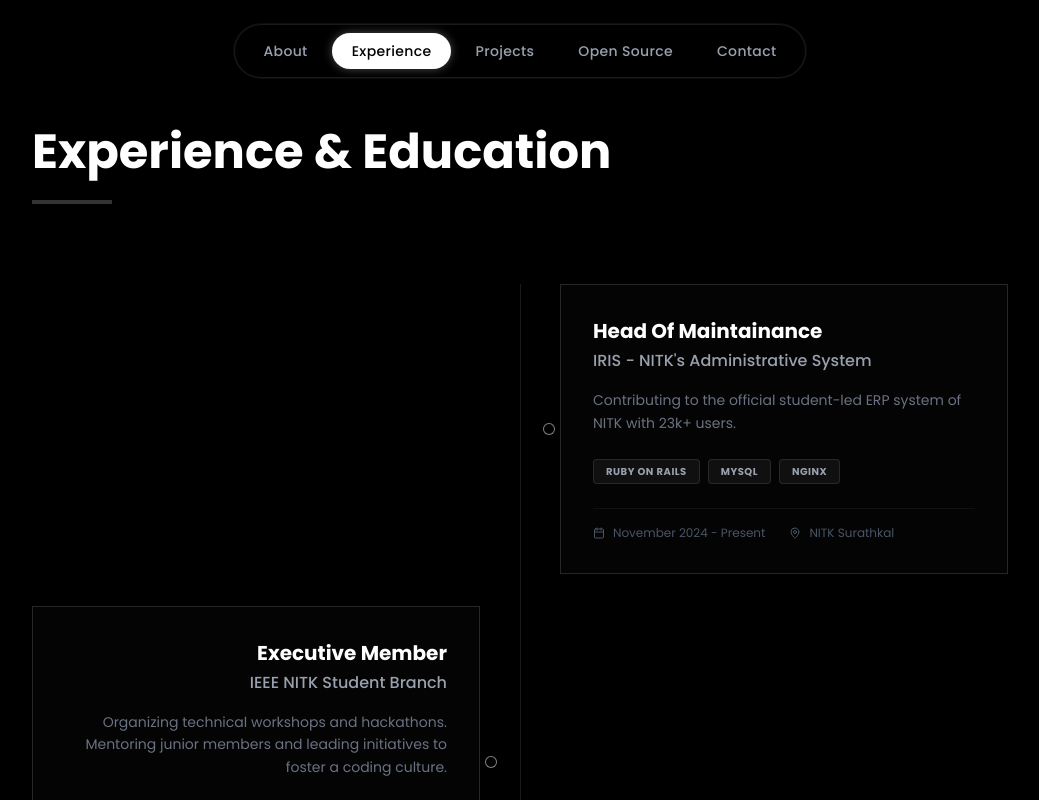
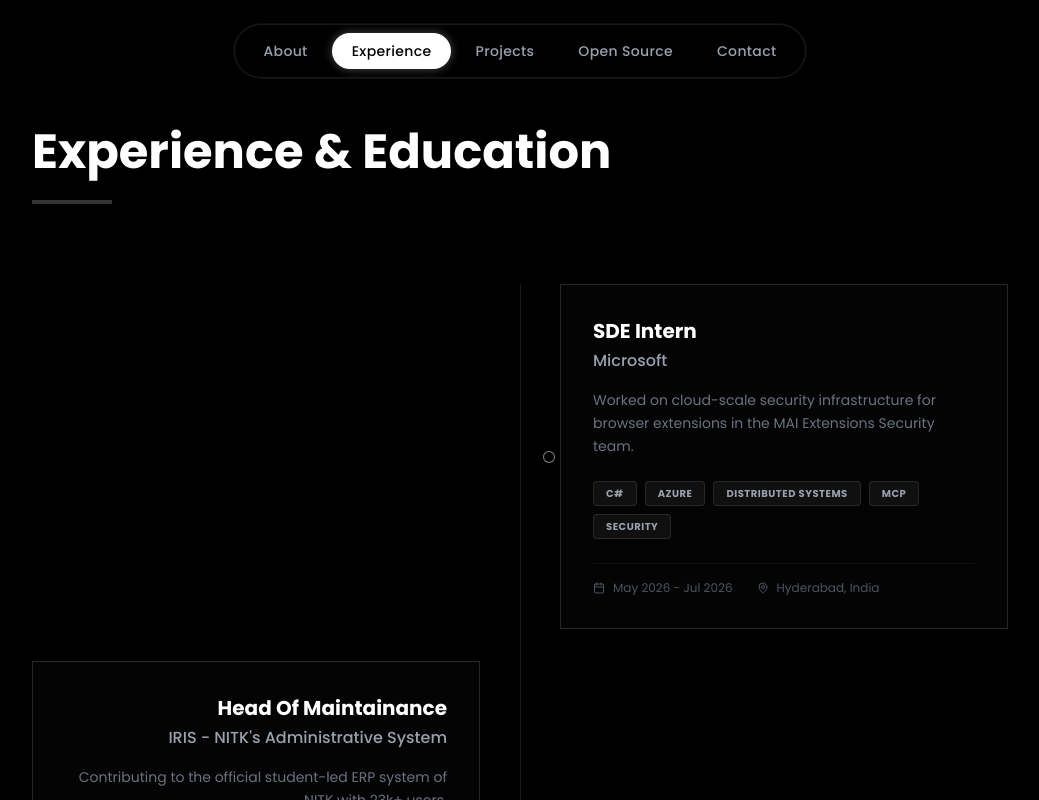
Before and after one commit to NikhilKottoli/Portfolio, a Next.js app: page /Experience in a window 1280 px wide. Shown: the top 800 px of the page, without its empty margins (120-1159 px from the left). Built offline with nearby package versions, Linux system fonts and the light colour scheme.

Commit message:
feat: add SDE Intern experience at Microsoft with detailed timeline

```diff
--- a/src/app/components/Experience.tsx
+++ b/src/app/components/Experience.tsx
@@ -8,6 +8,32 @@ const Experience = () => {
     const [selectedExperience, setSelectedExperience] = React.useState<typeof experiences[0] | null>(null);
 
     const experiences = [
+                {
+            title: "SDE Intern",
+            company: "Microsoft",
+            date: "May 2026 - Jul 2026",
+            location: "Hyderabad, India",
+            description: "Worked on cloud-scale security infrastructure for browser extensions in the MAI Extensions Security team.",
+            image: "/microsoft.png",
+            tags: ["C#", "Azure", "Distributed Systems", "MCP", "Security"],
+            detailedTimeline: [
+                {
+                    date: "Jul 2026",
+                    role: "SDE Intern",
+                    description: "Designed and deployed a cloud-scale malware-hunting platform, reducing scan time for a catalog of 30K+ browser extensions from 6 hours to 2–5 minutes."
+                },
+                {
+                    date: "Jun 2026",
+                    role: "SDE Intern",
+                    description: "Architected a shard-based distributed execution system with consistent-hash affinity routing and node-local SSD caching, achieving approximately 90% efficiency across elastic worker pools."
+                },
+                {
+                    date: "May 2026",
+                    role: "SDE Intern",
+                    description: "Built MCP-powered tooling to enable agentic workflows for security researchers, improving automation for malware analysis and investigation."
+                }
+            ]
+        },
         {
             title: "Head Of Maintainance",
             company: "IRIS - NITK's Administrative System",
```
